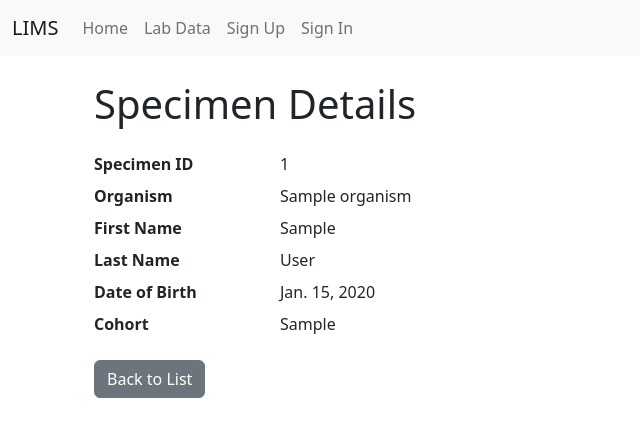
After one commit to aadimator/lims, a Django app: page /labdata/specimen/detail/1/ in a window 1280 px wide. The commit adds this page. Shown: the top 437 px of the page, without its empty margins (0-640 px from the left). Run offline with Django 4.2, Linux system fonts and the light colour scheme; tables that the repository leaves empty hold one stand-in row (values such as "Sample post"); parts of the project's set-up code (start-up, migrations or seed data) failed here and were passed over; some libraries are stand-ins or nearby versions.

Commit message:
Add role_tags.py filter for checking user roles, update SpecimenForm fields and widgets, add detail views for Organism and Specimen, update Specimen model fields

```diff
--- a/lims/labdata/forms.py
+++ b/lims/labdata/forms.py
@@ -13,4 +13,7 @@ class OrganismForm(forms.ModelForm):
 class SpecimenForm(forms.ModelForm):
     class Meta:
         model = Specimen
-        fields = "__all__"  # noqa: DJ007
+        fields = ["organism", "specimen_id", "first_name", "last_name", "dob", "cohort"]
+        widgets = {
+            "dob": forms.DateInput(attrs={"type": "date"}),
+        }
--- a/lims/labdata/models.py
+++ b/lims/labdata/models.py
@@ -13,13 +13,14 @@ class Organism(models.Model):
 
 class Specimen(models.Model):
     organism = models.ForeignKey(Organism, on_delete=models.CASCADE)
-    first_name = models.CharField(max_length=100)
-    last_name = models.CharField(max_length=100)
-    dob = models.DateField()
-    cohort = models.CharField(max_length=100)
+    specimen_id = models.CharField(max_length=255, unique=True)
+    first_name = models.CharField(max_length=100, blank=True, default="")
+    last_name = models.CharField(max_length=100, blank=True, default="")
+    dob = models.DateField(blank=True, null=True)
+    cohort = models.CharField(max_length=100, blank=True, default="")
 
     def __str__(self):
-        return f"{self.first_name} {self.last_name}"
+        return f"{self.specimen_id}"
 
 
 class SampleType(models.Model):
--- /dev/null
+++ b/lims/labdata/templatetags/role_tags.py
@@ -0,0 +1,8 @@
+from django import template
+
+register = template.Library()
+
+
+@register.filter(name="has_role")
+def has_role(user, role_name):
+    return user.groups.filter(name=role_name).exists()
--- a/lims/labdata/urls.py
+++ b/lims/labdata/urls.py
@@ -10,7 +10,17 @@ urlpatterns = [
         name="confirm_delete",
     ),
     path("organism/", views.organism_form_view, name="create_organism"),
+    path(
+        "organism/detail/<int:pk>/",
+        views.organism_detail_view,
+        name="detail_organism",
+    ),
     path("organism/<int:pk>/", views.organism_form_view, name="update_organism"),
     path("specimen/", views.specimen_form_view, name="create_specimen"),
+    path(
+        "specimen/detail/<int:pk>/",
+        views.specimen_detail_view,
+        name="detail_specimen",
+    ),
     path("specimen/<int:pk>/", views.specimen_form_view, name="update_specimen"),
 ]
--- a/lims/labdata/views.py
+++ b/lims/labdata/views.py
@@ -51,6 +51,11 @@ def confirm_delete_view(request, model_name, item_id):
     )
 
 
+def organism_detail_view(request, pk):
+    organism = get_object_or_404(Organism, pk=pk)
+    return render(request, "labdata/detail_organism.html", {"organism": organism})
+
+
 def organism_form_view(request, pk=None):
     instance = get_object_or_404(Organism, pk=pk) if pk else None
     if request.method == "POST":
@@ -71,6 +76,11 @@ def organism_form_view(request, pk=None):
     )
 
 
+def specimen_detail_view(request, pk):
+    specimen = get_object_or_404(Specimen, pk=pk)
+    return render(request, "labdata/detail_specimen.html", {"specimen": specimen})
+
+
 def specimen_form_view(request, pk=None):
     instance = get_object_or_404(Specimen, pk=pk) if pk else None
     if request.method == "POST":
--- /dev/null
+++ b/lims/templates/labdata/detail_specimen.html
@@ -0,0 +1,49 @@
+{% extends "base.html" %}
+
+{% load role_tags %}
+
+{% block content %}
+  <div class="container mt-4">
+    <h1>Specimen Details</h1>
+    <dl class="row mt-4">
+      <dt class="col-sm-2">Specimen ID</dt>
+      <dd class="col-sm-10">
+        {{ specimen.specimen_id }}
+      </dd>
+      <dt class="col-sm-2">Organism</dt>
+      <dd class="col-sm-10">
+        {{ specimen.organism }}
+      </dd>
+      <dt class="col-sm-2">First Name</dt>
+      <dd class="col-sm-10">
+        {{ specimen.first_name }}
+      </dd>
+      <dt class="col-sm-2">Last Name</dt>
+      <dd class="col-sm-10">
+        {{ specimen.last_name }}
+      </dd>
+      <dt class="col-sm-2">Date of Birth</dt>
+      <dd class="col-sm-10">
+        {{ specimen.dob }}
+      </dd>
+      <dt class="col-sm-2">Cohort</dt>
+      <dd class="col-sm-10">
+        {{ specimen.cohort }}
+      </dd>
+      <!-- Add more fields as needed -->
+    </dl>
+    <!-- Navigation Buttons -->
+    <div class="mt-3">
+      <!-- Go back button -->
+      <a href="{% url 'labdata_homepage' %}" class="btn btn-secondary">Back to List</a>
+      {% if request.user|has_role:"PI" %}
+        <!-- Edit button -->
+        <a href="{% url 'update_specimen' specimen.id %}"
+           class="btn btn-primary">Edit</a>
+        <!-- Delete button -->
+        <a href="{% url 'confirm_delete' 'specimen' specimen.id %}"
+           class="btn btn-danger">Delete</a>
+      {% endif %}
+    </div>
+  </div>
+{% endblock content %}
```
Also changed, not shown: lims/templates/labdata/detail_organism.html (added, +33 -0 lines), lims/templates/labdata/homepage.html (+30 -11 lines), lims/labdata/migrations/0002_specimen_sample_name_alter_specimen_cohort_and_more.py (added), lims/labdata/migrations/0003_alter_specimen_sample_name.py (added), lims/labdata/migrations/0004_rename_sample_name_specimen_specimen_id.py (added), lims/labdata/templatetags/__init__.py (added).
